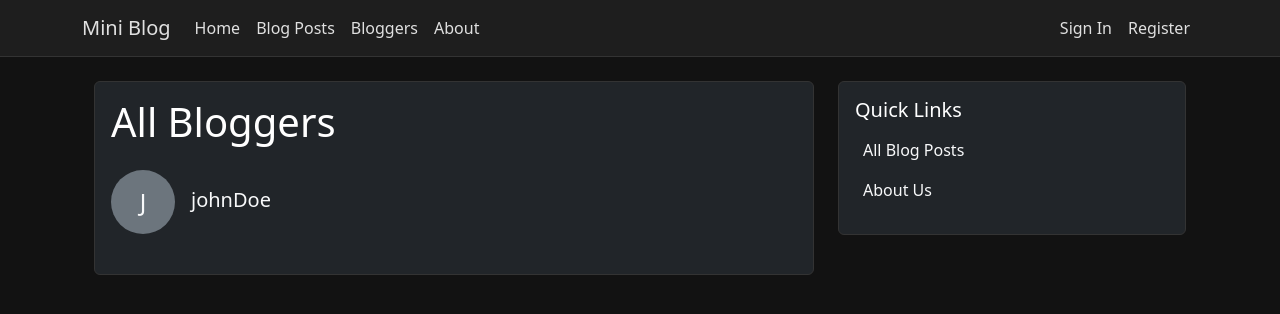
After one commit to 00ROHIT00/Django-Mini-Blog, a Django app: page /blog/bloggers/ in a window 1280 px wide. The commit adds this page. Shown: the top 314 px of the page. Run offline with Django 5.2, Linux system fonts and the light colour scheme; data comes from the database, SQL or seed files in the repository.

Commit message:
List of all bloggers

```diff
--- a/app/templates/base.html
+++ b/app/templates/base.html
@@ -126,6 +126,11 @@
                         </a>
                     </li>
                     <li class="nav-item">
+                        <a class="nav-link {% if request.resolver_match.url_name == 'blogger_list' %}active{% endif %}" href="{% url 'blogger_list' %}">
+                            Bloggers
+                        </a>
+                    </li>
+                    <li class="nav-item">
                         <a class="nav-link {% if request.resolver_match.url_name == 'about' %}active{% endif %}" href="{% url 'about' %}">
                             About
                         </a>
--- /dev/null
+++ b/app/templates/blogger_list.html
@@ -0,0 +1,68 @@
+{% extends 'base.html' %}
+
+{% block title %}All Bloggers - Mini Blog{% endblock %}
+
+{% block content %}
+<div class="container mt-4">
+    <div class="row">
+        <div class="col-md-8">
+            <div class="card bg-dark text-light">
+                <div class="card-body">
+                    <h1 class="card-title mb-4">All Bloggers</h1>
+
+                    {% if bloggers %}
+                        <div class="row">
+                            {% for blogger in bloggers %}
+                            <div class="col-md-6 mb-4">
+                                <div class="d-flex align-items-center">
+                                    {% if blogger.profile_picture %}
+                                        <img src="{{ blogger.profile_picture.url }}" alt="{{ blogger.username }}" class="rounded-circle me-3" style="width: 64px; height: 64px; object-fit: cover;">
+                                    {% else %}
+                                        <div class="rounded-circle bg-secondary me-3 d-flex align-items-center justify-content-center" style="width: 64px; height: 64px;">
+                                            <span class="h4 mb-0">{{ blogger.username|first|upper }}</span>
+                                        </div>
+                                    {% endif %}
+                                    <div>
+                                        <h5 class="mb-1">
+                                            <a href="{% url 'blogger_detail' blogger.id %}" class="text-light text-decoration-none">
+                                                {{ blogger.username }}
+                                            </a>
+                                        </h5>
+                                        {% if blogger.bio %}
+                                            <p class="small text-muted mb-0">{{ blogger.bio|truncatewords:20 }}</p>
+                                        {% endif %}
+                                    </div>
+                                </div>
+                            </div>
+                            {% endfor %}
+                        </div>
+                    {% else %}
+                        <p class="text-muted">No bloggers found.</p>
+                    {% endif %}
+                </div>
+            </div>
+        </div>
+
+        <!-- Sidebar -->
+        <div class="col-md-4">
+            <div class="card bg-dark text-light mb-4">
+                <div class="card-body">
+                    <h5 class="card-title mb-3">Quick Links</h5>
+                    <ul class="list-unstyled mb-0">
+                        <li class="mb-3">
+                            <a href="{% url 'blog_list' %}" class="text-light text-decoration-none">
+                                <i class="fas fa-list me-2"></i>All Blog Posts
+                            </a>
+                        </li>
+                        <li class="mb-3">
+                            <a href="{% url 'about' %}" class="text-light text-decoration-none">
+                                <i class="fas fa-info-circle me-2"></i>About Us
+                            </a>
+                        </li>
+                    </ul>
+                </div>
+            </div>
+        </div>
+    </div>
+</div>
+{% endblock %}
--- a/app/urls.py
+++ b/app/urls.py
@@ -12,4 +12,5 @@ urlpatterns = [
     path('blog/<int:post_id>/', views.blog_detail, name='blog_detail'),
     path('blog/<int:post_id>/comment/', views.add_comment, name='add_comment'),
     path('blog/blogger/<int:author_id>/', views.blogger_detail, name='blogger_detail'),
+    path('blog/bloggers/', views.blogger_list, name='blogger_list'),
 ]
--- a/app/views.py
+++ b/app/views.py
@@ -117,3 +117,8 @@ def blogger_detail(request, author_id):
         'author': author,
         'posts': posts
     })
+
+def blogger_list(request):
+    # Get all users who have published at least one blog post
+    bloggers = User.objects.filter(blog_posts__isnull=False).distinct().order_by('username')
+    return render(request, 'blogger_list.html', {'bloggers': bloggers})
```
